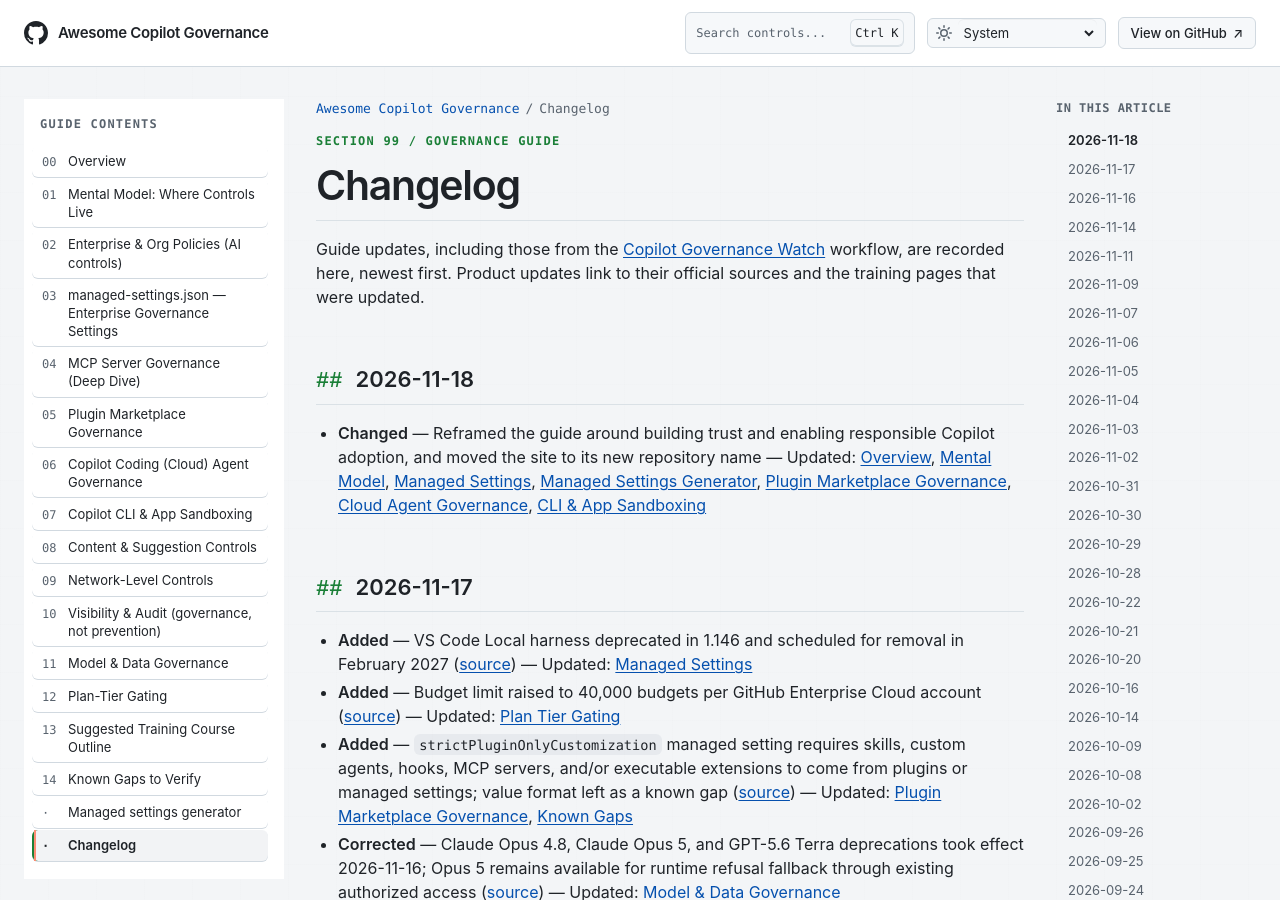
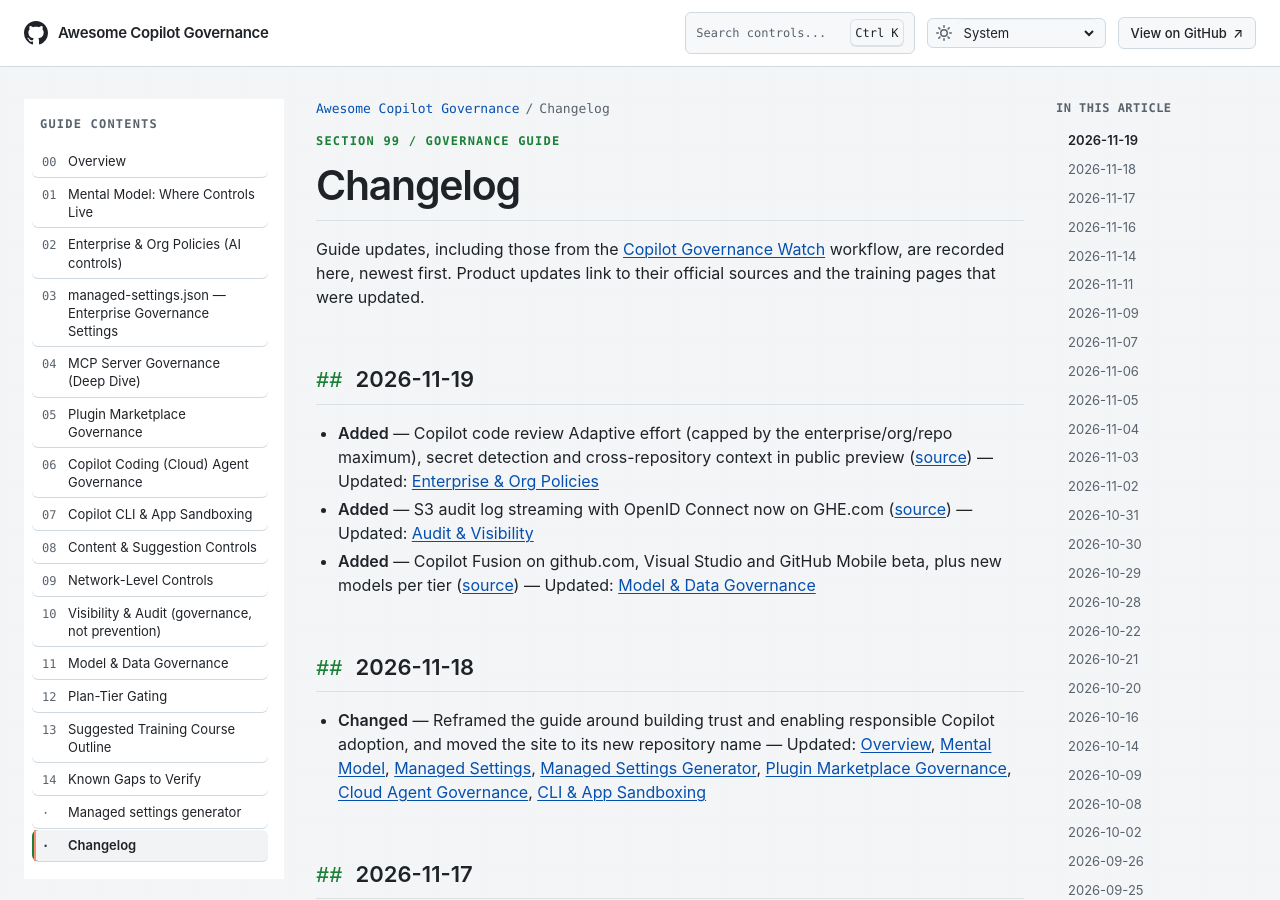
Before and after one commit to beardofedu/copilot-governance-training, a Jekyll site: the page built from docs/CHANGELOG.md, in a window 1280 px wide and 900 px high. Built offline with Jekyll 4.4.1, drawn with Linux system fonts in a browser that asks for light colours.

Commit message:
Update Copilot governance documentation

```diff
--- a/docs/sections/audit-visibility.md
+++ b/docs/sections/audit-visibility.md
@@ -16,7 +16,7 @@ last_reviewed: 2026-11-07
 - Audit log captures policy/settings/seat changes and website-side agent activity — search `action:copilot`, agent-specific via `actor:Copilot`.
 - Agentic events include the action, `actor_is_agent`, initiating `user`, and—when generated by an agent session—`agent_session_id`. Copilot API usage records can also be streamed in public preview for enterprises using Enterprise Managed Users or GitHub Enterprise Cloud with data residency; each record includes request/response type, user and enterprise IDs, endpoint, JSON-encoded body, timestamp, truncation status, event ID, and GitHub request ID ([reference](https://docs.github.com/en/copilot/reference/agentic-audit-log-events)).
 - **Does not capture local IDE/CLI prompt content** — that needs a custom telemetry pipeline (see the [`telemetry` key]({{ '/sections/managed-settings/#telemetry-capture-controls' | relative_url }})).
-- 180-day retention in UI; stream to SIEM (Splunk, Sentinel) for longer retention/alerting.
+- 180-day retention in UI; stream to SIEM (Splunk, Sentinel) for longer retention/alerting. Streaming enterprise audit logs to Amazon S3 with OpenID Connect (no long-lived AWS credentials stored on GitHub) now also works on GitHub Enterprise Cloud with data residency (GHE.com), extending the existing github.com capability ([changelog](https://github.blog/changelog/2026-11-19-s3-audit-log-streaming-with-openid-connect-expands-to-ghe-com), [setup](https://docs.github.com/enterprise-cloud@latest/admin/monitoring-activity-in-your-enterprise/reviewing-audit-logs-for-your-enterprise/streaming-the-audit-log-for-your-enterprise#setting-up-streaming-to-s3-with-openid-connect)).
 - Separate Copilot usage metrics dashboard/API for adoption/usage reporting (access itself gated by the "Copilot Metrics API" policy).
 - **Named customizations in usage metrics (Oct 22, 2026):** `totals_by_skill`, `totals_by_custom_agent`, `totals_by_mcp`, `totals_by_slash_cmd`, and `totals_by_plugin` now show the configured name of customer-defined items (trimmed to 128 characters) instead of `other`/`custom`, with up to 25 entries per record (was 5); remaining activity is combined into a trailing `other` entry. Names are reported from Copilot CLI interactive sessions and prompt mode, the Copilot app, ACP integrations such as JetBrains, and the Copilot SDK. Prompt mode, the app, and ACP integrations require Copilot CLI 1.0.97+; the SDK requires v1.0.21+ (including IDE agent experiences running on that SDK). IDE built-in chat telemetry doesn't report names. Names that look like file paths stay grouped as `other`/`custom`; earlier days aren't backfilled; review names before sharing reports externally. Data comes from client telemetry and can undercount. Requires the Copilot usage metrics policy and the "View Copilot Metrics" permission ([source](https://github.blog/changelog/2026-10-22-custom-skills-agents-and-mcp-servers-in-usage-metrics-api/)).
 - **Usage by client (Oct 23, 2026):** the usage metrics API adds a `totals_by_client` array to the enterprise, organization, enterprise-user, and organization-user 1-day and 28-day reports (in 28-day reports it appears in each `day_totals` entry). It counts model traffic server-side from tools that often send no editor telemetry, such as `opencode`, `claude_code`, `codex`, `zed`, `copilot_cli`, `github_app`, `cloud_agent`, `code_review`, `vscode`, and `jetbrains` (unrecognized clients are `other`), with `request_count` (model calls, not prompts), `session_count`, `token_usage`, and `totals_by_model` including `model_selection_mode` (`user_selected`, `auto`, `product_selected`; others `other`/`unknown`). Copilot code review and cloud agent requests report `product_selected`, and code review models report `unknown`. Clients are identified by the integration ID they send, so treat `client` as best-effort, not verified identity. Requires the Copilot usage metrics policy and the "View Copilot Metrics" permission. Distinct from agent app activity, which counts jobs started by agent apps on GitHub ([source](https://github.blog/changelog/2026-10-23-usage-metrics-api-adds-usage-from-tools-like-opencode/)).
--- a/docs/sections/enterprise-org-policies.md
+++ b/docs/sections/enterprise-org-policies.md
@@ -34,6 +34,7 @@ Treat availability as one layer of governance, not the whole control: enabling a
 - Copilot code review (+ sub-policy: allow unlicensed members to use code review on GitHub.com)
 - Copilot code review — **"Only allow Copilot code review to be triggered by authorized users"** (org or repo setting, not an enterprise policy): blocks reviews requested with an *external* Copilot license (e.g. personal or another org's). Org-level enablement can't be turned off by repo admins; rulesets-configured automatic reviews still run.
 - Copilot code review — **"Choose how members with a Copilot license are billed"** (org setting under Copilot → Policies): **Member** (default) bills the member's own Copilot entitlement, and the review fails if their quota is exhausted; **Organization** bills the repository-owning org's cost center and requires AI Credits paid usage to be enabled (a budget is optional) ([changelog](https://github.blog/changelog/2026-10-08-copilot-code-review-new-organization-billing-options-and-controls/)).
+- Copilot code review — **Adaptive review effort and secret detection (Nov 17, 2026, public preview):** **Adaptive** picks Lite, Balanced, or Max per pull request based on complexity and risk, and can be set as the default effort in personal, repository, organization, or enterprise settings (Balanced remains the default). Adaptive never picks a level above the maximum review effort set for the enterprise, organization, or repository, so that maximum is the governance lever. Secret detection in reviews (known formats plus AI/ML-detected secrets) is turned on under repository or organization **Copilot → Code review** settings, and cross-repository context (public repositories only) is also in preview. All three are available on Pro, Pro+, Max, Business, and Enterprise plans ([changelog](https://github.blog/changelog/2026-11-17-copilot-code-review-adaptive-effort-secret-detection-and-more)).
 - Copilot code review — **settings API (Nov 6, 2026):** code review settings can now be read and updated through REST and GraphQL APIs. Enterprise administrators can enable or disable code review for all organizations or leave the choice to organization administrators; organization administrators manage enablement, default review effort, and runner configuration (enterprise-managed settings can't be overridden); repository administrators manage review effort and whether reviews use custom instructions and MCP tools. Enterprise and organization settings endpoints (including the organization runner endpoint) don't support GitHub Apps or fine-grained personal access tokens; repository endpoints support both (`Administration: read`/`write`), and classic tokens need repository admin access. The **Automatically request Copilot code review** repository rule now supports the bypass list, and the "Block reviews requested with an external Copilot license" setting no longer stops organization- or enterprise-owned GitHub Actions, Dependabot, and apps from requesting reviews on bot-authored pull requests when the organization pays ([changelog](https://github.blog/changelog/2026-11-06-copilot-code-review-api-management-and-review-overview-updates), [docs](https://docs.github.com/copilot/how-tos/copilot-on-github/set-up-copilot/configure-code-review#configuring-copilot-code-review-with-the-api)).
 - Suggestions matching public code (privacy)
 - Semantic indexing for non-GitHub repos
```
Also changed, not shown: docs/sections/model-data-governance.md (+1 -1 lines), docs/CHANGELOG.md.
